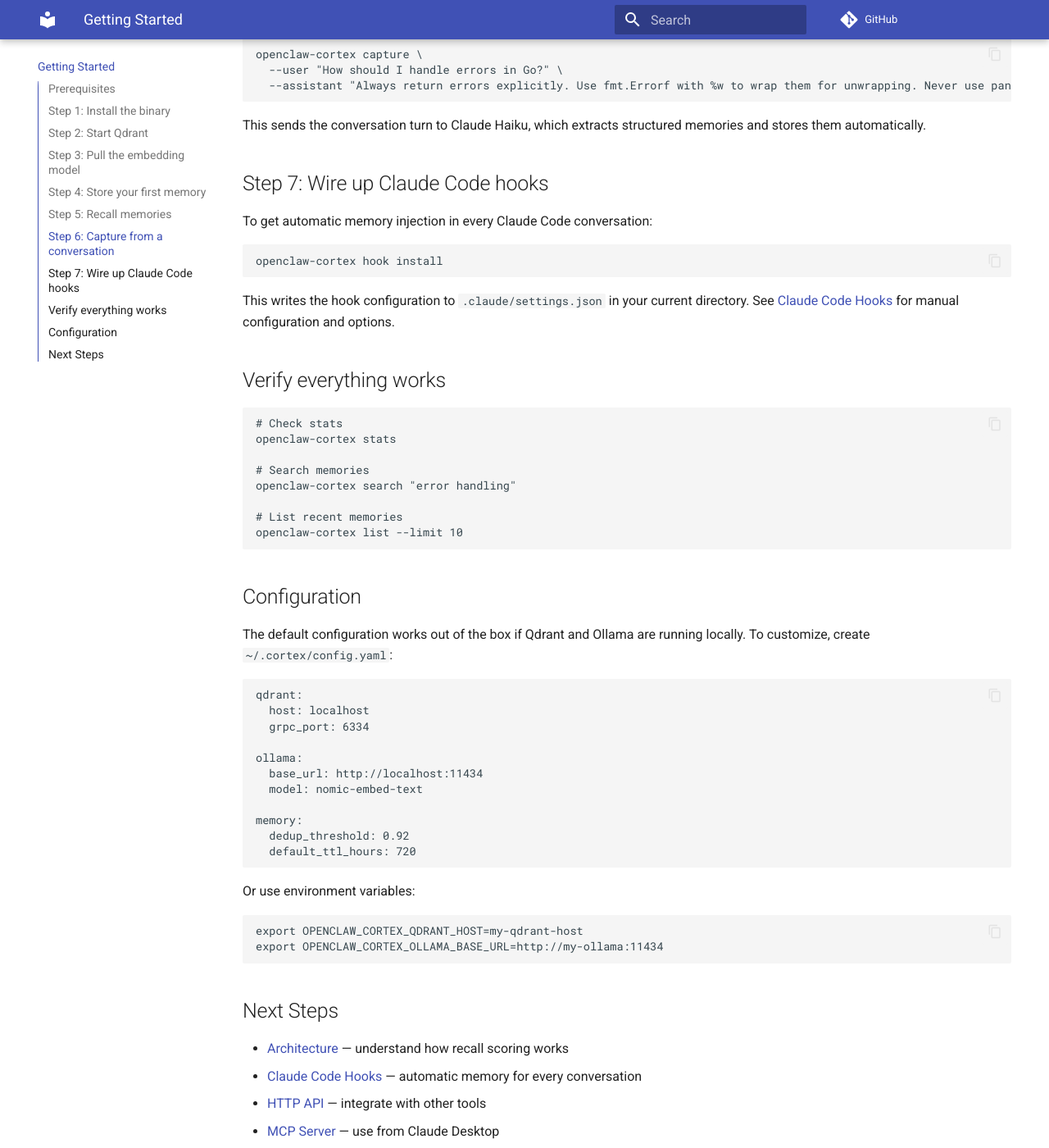
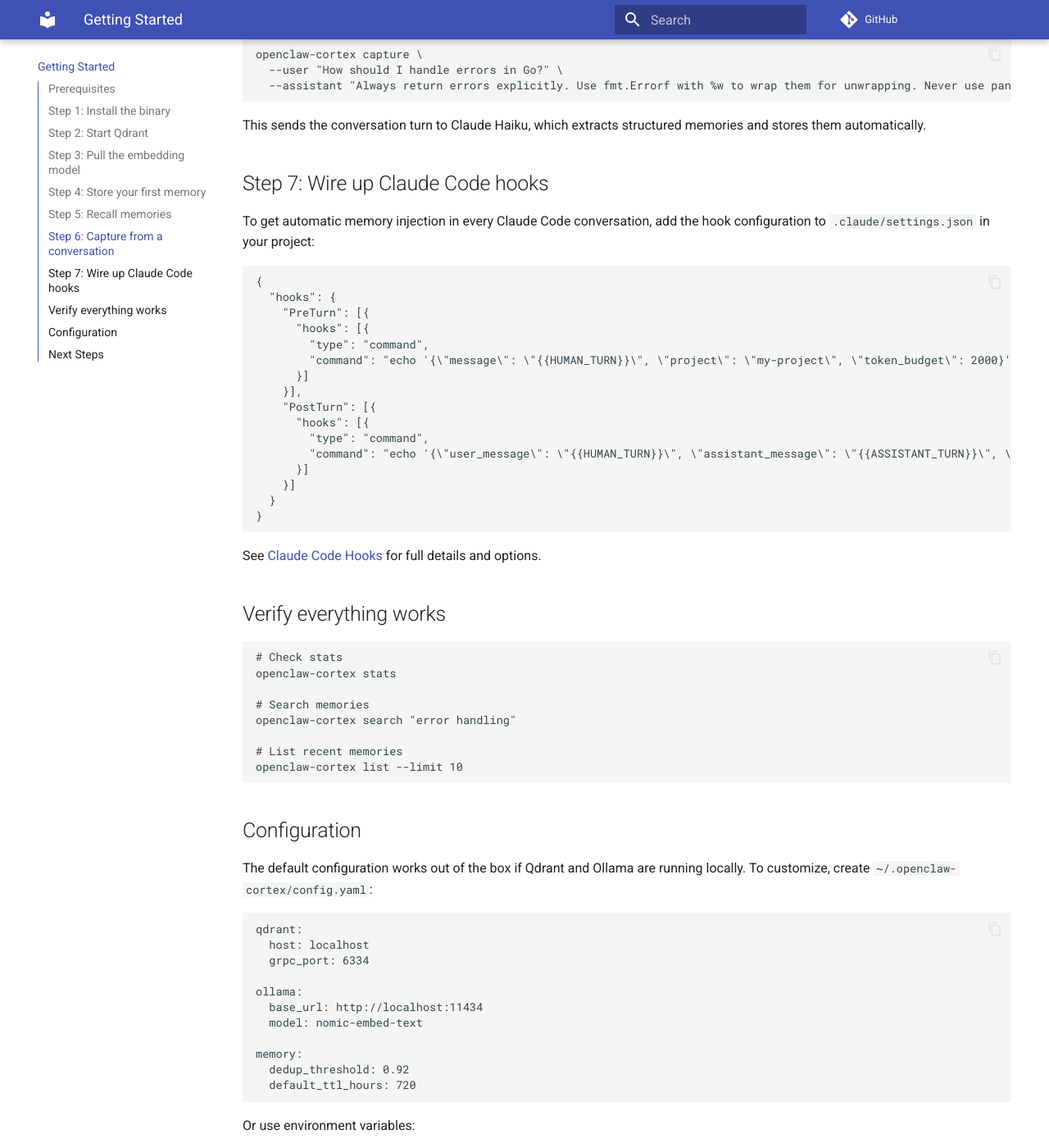
Before and after one commit to ajitpratap0/openclaw-cortex, an MkDocs documentation site: the page built from docs/quickstart.md, in a window 1280 px wide and 1400 px high, scrolled down 1688 px. Shown: the whole window at 82% size. Built offline with MkDocs 1.6.1 and Material for MkDocs 9.7.7, drawn with Linux system fonts in a browser that asks for light colours; comment, search, counter and statistics services are not loaded.

Commit message:
docs: fix documentation inaccuracies from code review
- serve command: replace --port/--auth-token flags with env var examples
- api.md: fix default scope (permanent→session), remove confidence
  rejection claim, remove nonexistent 409 Conflict response
- quickstart.md: replace nonexistent 'hook install' with manual JSON config
- quickstart.md/README.md: fix config path (~/.cortex → ~/.openclaw-cortex)
- README.md: fix 3-command quickstart (cortex→openclaw-cortex, fix capture syntax)
- README.md: remove nonexistent 'hook install' command
- ARCHITECTURE.md: fix frequency formula (log→log2, fix normalizer)
- ARCHITECTURE.md: fix scope boost description (not a fixed 0.2 bonus)
- mcp.md: remove tokens_used from recall response (field not returned by MCP handler)

Co-Authored-By: Claude Sonnet 4.6 <noreply@anthropic.com>

````diff
--- a/docs/quickstart.md
+++ b/docs/quickstart.md
@@ -83,13 +83,28 @@ This sends the conversation turn to Claude Haiku, which extracts structured memo
 
 ## Step 7: Wire up Claude Code hooks
 
-To get automatic memory injection in every Claude Code conversation:
+To get automatic memory injection in every Claude Code conversation, add the hook configuration to `.claude/settings.json` in your project:
 
-```bash
-openclaw-cortex hook install
+```json
+{
+  "hooks": {
+    "PreTurn": [{
+      "hooks": [{
+        "type": "command",
+        "command": "echo '{\"message\": \"{{HUMAN_TURN}}\", \"project\": \"my-project\", \"token_budget\": 2000}' | openclaw-cortex hook pre"
+      }]
+    }],
+    "PostTurn": [{
+      "hooks": [{
+        "type": "command",
+        "command": "echo '{\"user_message\": \"{{HUMAN_TURN}}\", \"assistant_message\": \"{{ASSISTANT_TURN}}\", \"session_id\": \"{{SESSION_ID}}\", \"project\": \"my-project\"}' | openclaw-cortex hook post"
+      }]
+    }]
+  }
+}
 ```
 
-This writes the hook configuration to `.claude/settings.json` in your current directory. See [Claude Code Hooks](hooks.md) for manual configuration and options.
+See [Claude Code Hooks](hooks.md) for full details and options.
 
 ## Verify everything works
 
@@ -106,7 +121,7 @@ openclaw-cortex list --limit 10
 
 ## Configuration
 
-The default configuration works out of the box if Qdrant and Ollama are running locally. To customize, create `~/.cortex/config.yaml`:
+The default configuration works out of the box if Qdrant and Ollama are running locally. To customize, create `~/.openclaw-cortex/config.yaml`:
 
 ```yaml
 qdrant:
````
Also changed, not shown: README.md (+8 -13 lines), docs/ARCHITECTURE.md (+5 -3 lines), docs/api.md (+11 -17 lines), docs/mcp.md (+1 -2 lines).
